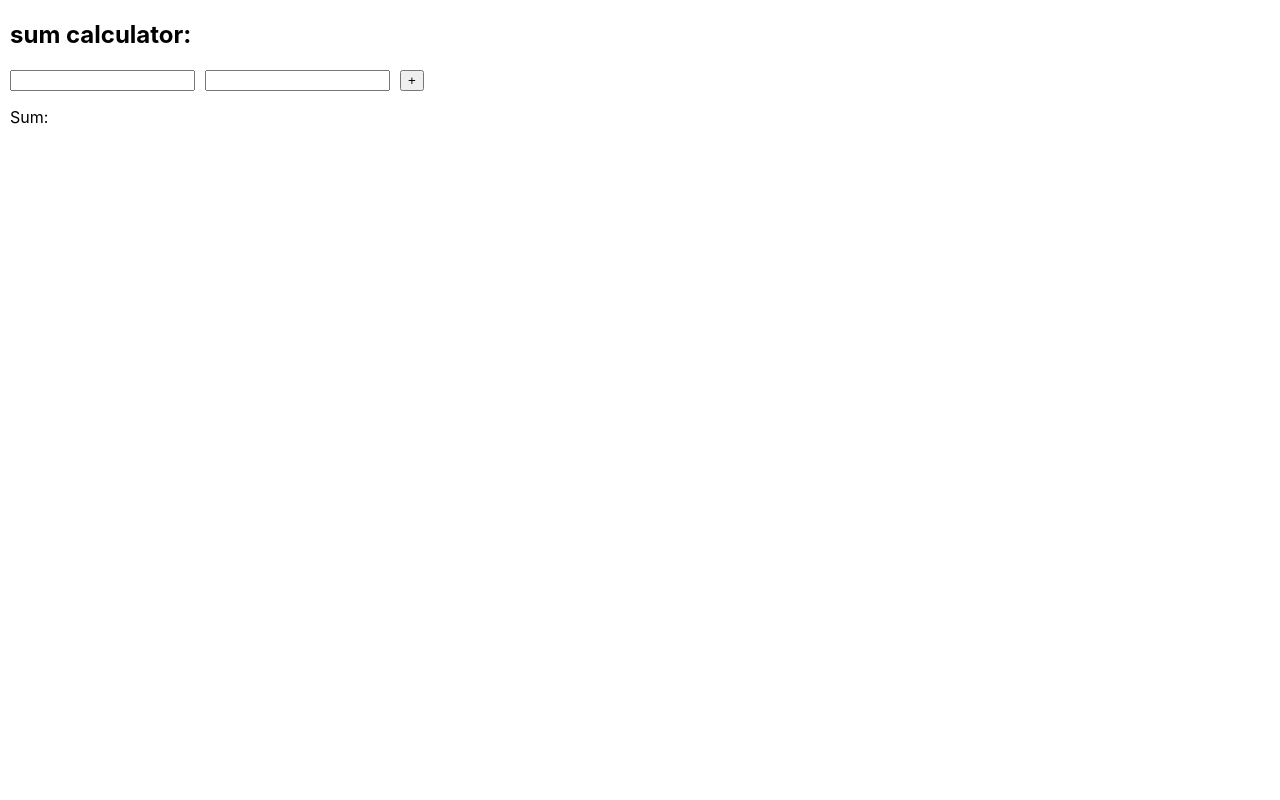
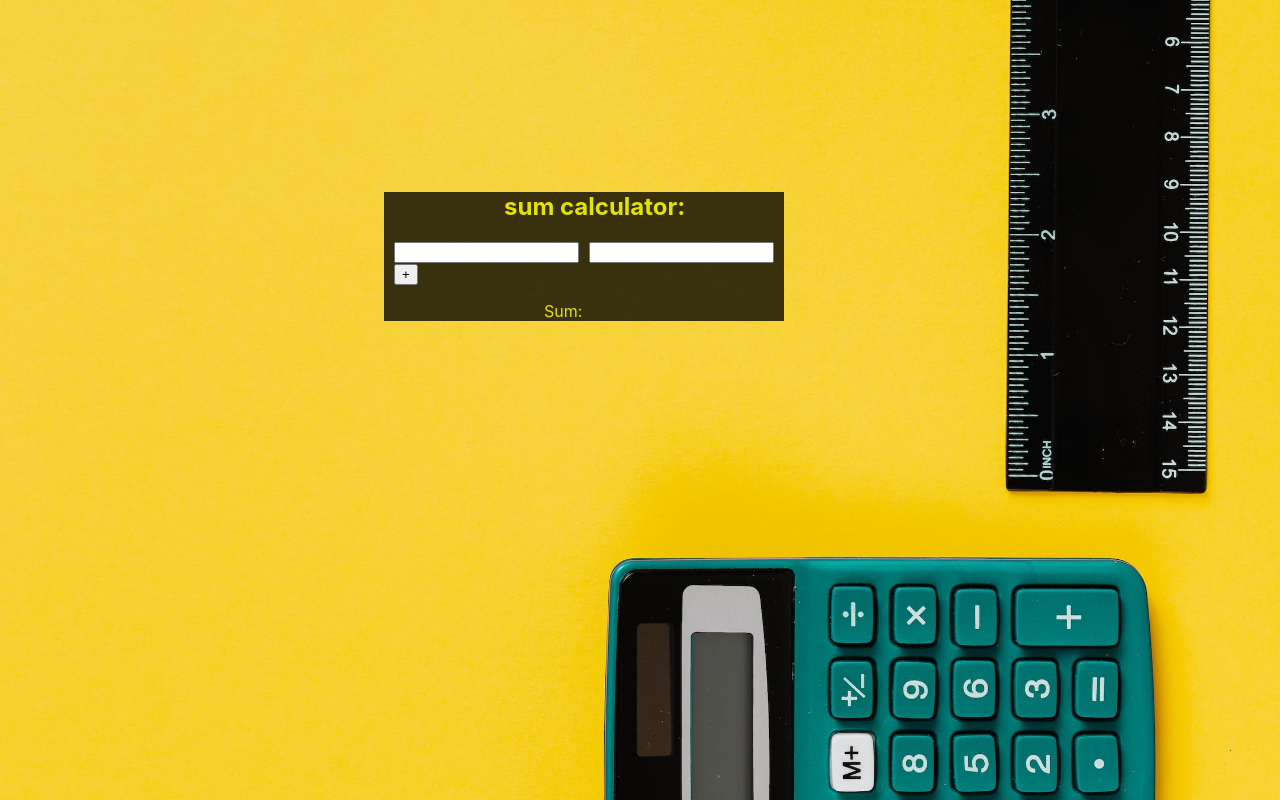
Before and after one commit to Malini27/ReduxIncDec, a React (Create React App) app: page / in a window 1280 px wide. Built offline with nearby package versions, Linux system fonts and the light colour scheme.

Commit message:
assign2 commit

```diff
--- a/src/App.css
+++ b/src/App.css
@@ -1,5 +1,25 @@
+body{
+    background: url("/public/maths.jpeg");
+    background-size: cover;
+    color:rgba(255, 255, 0, 0.863);
+
+}
+
+.div1{
+    margin-left: 30%;
+    width: 400px;
+   background-color:rgba(0, 0, 0, 0.767);
+    margin-top: 15%;
+
+
+}
 h2{
-    margin-left: 10px;
+    color: rgba(255, 255, 0, 0.863);
+    margin-left: 30%;
+}
+p{
+    color: rgba(255, 255, 0, 0.863);
+    margin-left: 40%;
 }
 .n1{
     margin-left: 10px;
--- a/src/App.jsx
+++ b/src/App.jsx
@@ -13,15 +13,15 @@ function  App(){
 
 
     return(
-        <div>
+        <div className='div1'>
             <h2>sum calculator:</h2>
-            <div>
+            <div className='div2'>
 
                 <input type="Number" value={num1} className="n1"onChange={(e) => setnum1(e.target.value)}></input>
                 <input type="Number" value={num2} className='n1' onChange={(e) => setnum2(e.target.value)}></input>
 
             <button className='btn' onClick={calculateSum}>+</button>
-            <p className='n1'>Sum: {sum}</p>
+            <p >Sum: {sum}</p>
             </div>
         </div>
 
```
Also changed, not shown: public/manifest.json, public/maths.jpeg (added).
